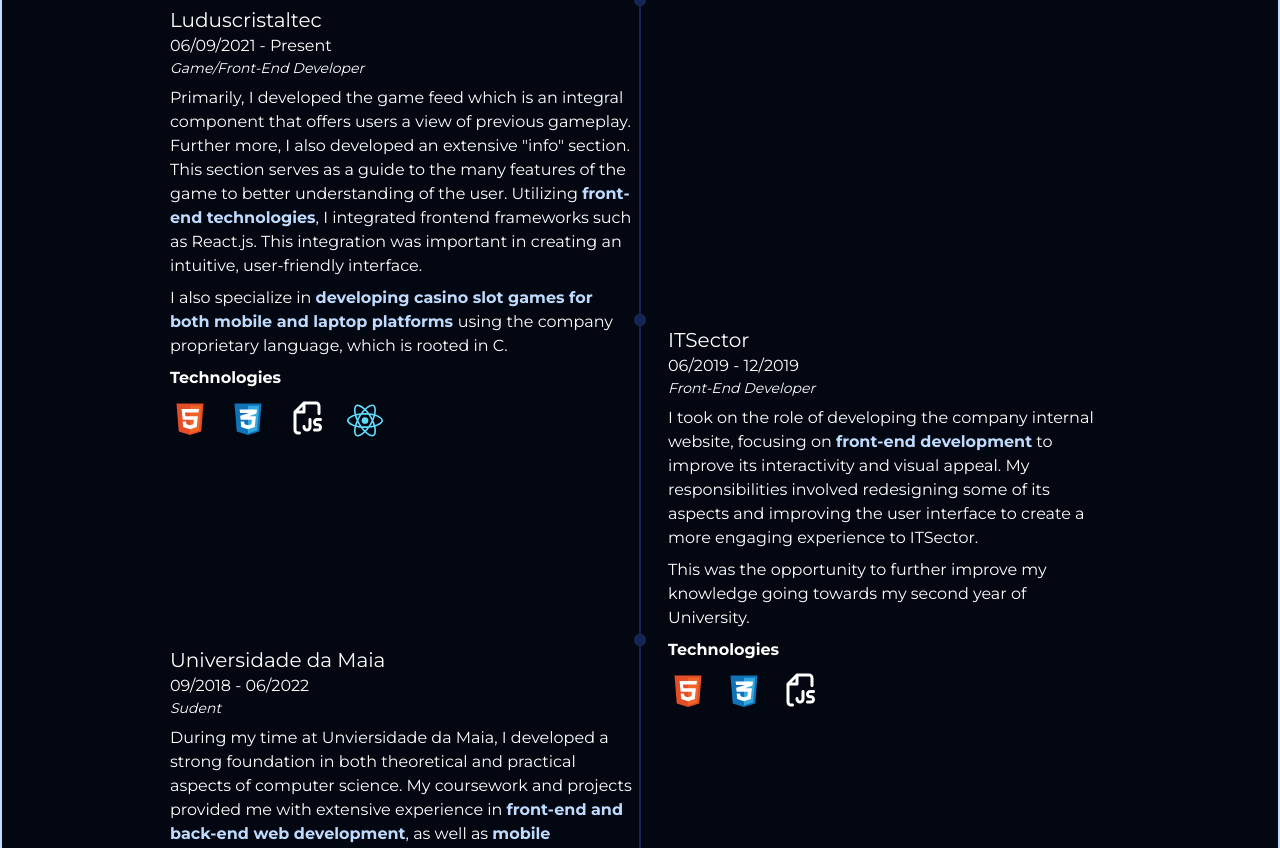
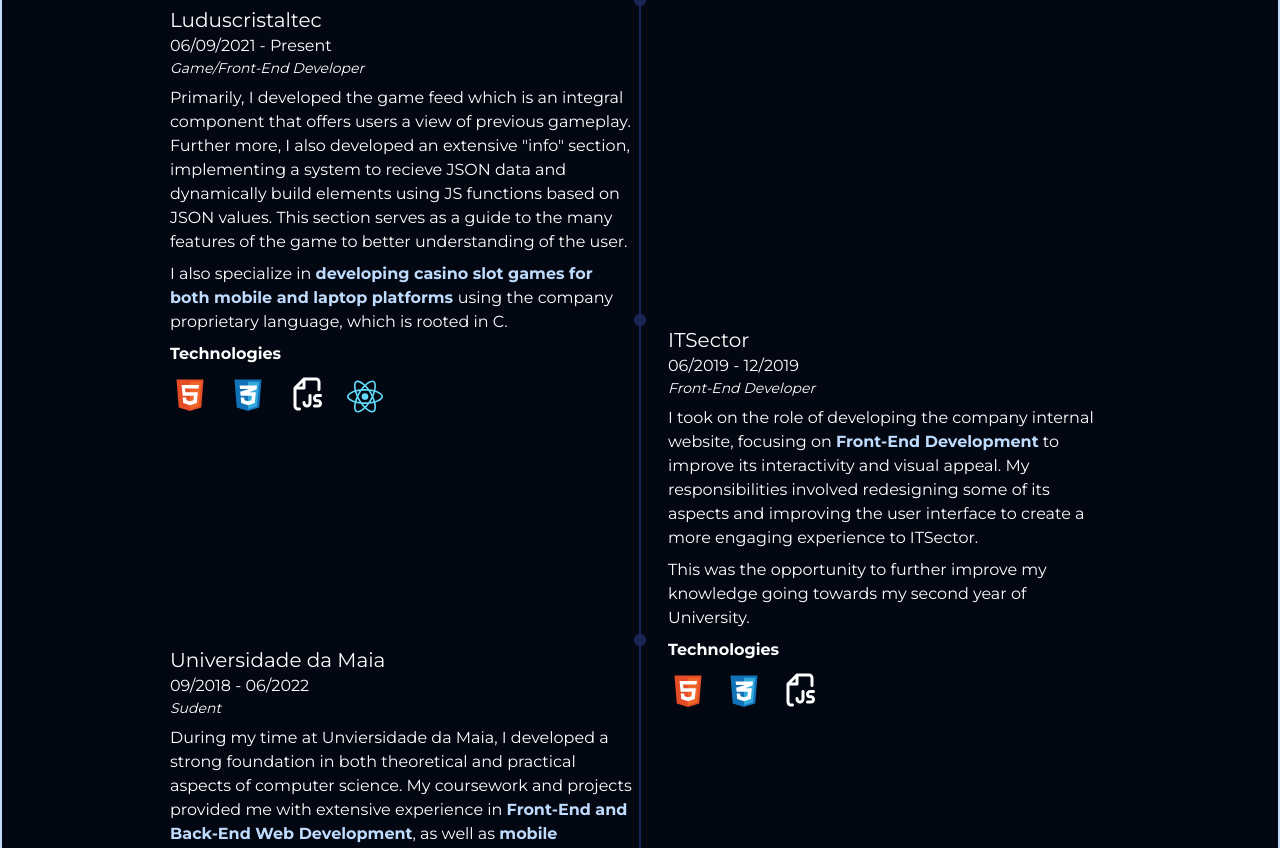
Before and after one commit to danielferreira-dias/my-portfolio-react-vite, a React (Vite) app: page / in a window 1280 px wide. Shown: the part 2292-3140 px from the top of the page. Built offline with nearby package versions, Linux system fonts and the light colour scheme.

Commit message:
Changed a few things to the text

```diff
--- a/src/App.jsx
+++ b/src/App.jsx
@@ -79,7 +79,7 @@
   }
 
   return (
-    <div className="flex flex-col pt-2 font-montserrat border-2 border-blue-200">
+    <div className="flex flex-col pt-2 font-montserrat border-2 border-blue-200 transition duration-300 ease-in">
       <Navbar onDataFromChild={handleDataFromChild} scrollToSection={scrollToSection} refs={{ skillsRef, experienceRef, portfolioRef }}></Navbar>
 
       <section className={`w-full h-screen px-5 sm:px-10 xl:px-40 2xl:px-64  ${dataFromChild ? ' transition-colors duration-300 ease-in-out text-white' : ' transition-colors duration-300 ease-in-out text-black'}`}>
--- a/src/Loader.css
+++ b/src/Loader.css
@@ -8,7 +8,7 @@
   }
 
   .loader {
-    @apply w-32 h-5 rounded-full relative border-2;
+    @apply w-32 h-5 2xl:w-64 2xl:h-10 rounded-full relative border-2;
     border-color: #514b82;
     color: #514b82;
   }
--- a/src/Sections/About.jsx
+++ b/src/Sections/About.jsx
@@ -15,7 +15,7 @@
                         However, I am now looking to transition into the another area which is <span className="text-primary font-semibold">Full Stack Web Development or Artificial Intelligence</span>.
                     </p>
                     <p className="text-lg lg:text-xl xl:text-2xl leading-relaxed text-left" >
-                        Regarding <span className="text-primary font-semibold"> Web Development </span>, I have already gained some experience in this area, working on various projects that have allowed me to apply my skills.
+                        Regarding <span className="text-primary font-semibold"> Web Development </span>, I have already gained some experience in this area, working on various projects academically wise.
                         I am currently committed to expanding my knowledge in Full Stack Development, continuously learning and staying up-to-date with the latest trends and best practices.
                     </p>
                     <p className="text-lg lg:text-xl xl:text-2xl leading-relaxed text-left">
--- a/src/Sections/Experience.jsx
+++ b/src/Sections/Experience.jsx
@@ -87,13 +87,14 @@
                         </div>
                         <div className='flex flex-col gap-y-2'>
                             <p className='mt-2'> Primarily, I developed the game feed which is an integral component that offers users a view of previous gameplay.
-                                Further more, I also developed an extensive "info" section. This section serves as a guide to the many features of the
-                                game to better understanding of the user. Utilizing <span className="text-primary font-semibold">front-end technologies</span>, I integrated frontend frameworks such as React.js.
-                                This integration was important in creating an intuitive, user-friendly interface.
+                                Further more, I also developed an extensive "info" section, implementing a system to recieve JSON data and dynamically build elements using JS functions based on JSON values. This section serves as a guide to the many features of the
+                                game to better understanding of the user.
                             </p>
                             <p>I also specialize in <span className="text-primary font-semibold"> developing casino slot games for both mobile and laptop platforms </span> using the
-                                company proprietary language, which is rooted in C.</p>
-                        </div>                        <div className='flex flex-col w-full h-fit '>
+                                company proprietary language, which is rooted in C.
+                            </p>
+                        </div>
+                        <div className='flex flex-col w-full h-fit '>
                             <p className='font-bold mt-2'>Technologies</p>
                             <div className='flex flex-row flex-wrap w-full h-9  p-0.5 gap-2 mt-2'>
                                 {thirdExperience.map((skill, index) => (
@@ -124,7 +125,7 @@
                             <p className='text-sm italic'>Front-End Developer</p>
                         </div>
                         <div className='flex flex-col gap-y-2'>
-                            <p className='mt-2'> I took on the role of developing the company internal website, focusing on <span className="text-primary font-semibold">front-end development</span> to improve its
+                            <p className='mt-2'> I took on the role of developing the company internal website, focusing on <span className="text-primary font-semibold">Front-End Development</span> to improve its
                                 interactivity and visual appeal. My responsibilities involved redesigning some of its aspects and improving the user
                                 interface to create a more engaging experience to ITSector. </p>
                             <p>This was the opportunity to further improve my knowledge going towards my second year of University.</p>
@@ -160,7 +161,7 @@
                         </div>
                         <div className='flex flex-col gap-y-2'>
                             <p className='mt-2'> During my time at Unviersidade da Maia, I developed a strong foundation in both theoretical and practical aspects of computer science.
-                                My coursework and projects provided me with extensive experience in <span className="text-primary font-semibold">front-end and back-end web development</span>,
+                                My coursework and projects provided me with extensive experience in <span className="text-primary font-semibold">Front-End and Back-End Web Development</span>,
                                 as well as <span className="text-primary font-semibold">mobile application development.</span></p>
                             <p className='mt-2'> Key academic Coursework included Operating Systems, Discrete Mathematics, Object-Oriented Programming.  </p>
                         </div>                        <div className='flex flex-col w-full h-fit'>
@@ -192,9 +193,8 @@
                             </div>
                             <div className='flex flex-col gap-y-2'>
                                 <p className='mt-2'> Primarily, I developed the game feed which is an integral component that offers users a view of previous gameplay.
-                                    Further more, I also developed an extensive "info" section. This section serves as a guide to the many features of the
-                                    game to better understanding of the user. Utilizing <span className="text-primary font-semibold">front-end technologies</span>, I integrated frontend frameworks such as React.js.
-                                    This integration was important in creating an intuitive, user-friendly interface.
+                                    Further more, I also developed an extensive "info" section, implementing a system to recieve JSON data and dynamically build elements using JS functions based on JSON values. This section serves as a guide to the many features of the
+                                    game to better understanding of the user.
                                 </p>
                                 <p>I also specialize in <span className="text-primary font-semibold"> developing casino slot games for both mobile and laptop platforms </span> using the
                                     company proprietary language, which is rooted in C.</p>
@@ -239,7 +239,7 @@
                                 <p className='text-sm italic'>Front-End Developer</p>
                             </div>
                             <div className='flex flex-col gap-y-2'>
-                                <p className='mt-2'> I took on the role of developing the company internal website, focusing on <span className="text-primary font-semibold">front-end development</span> to improve its
+                                <p className='mt-2'> I took on the role of developing the company internal website, focusing on <span className="text-primary font-semibold">Front-End Development</span> to improve its
                                     interactivity and visual appeal. My responsibilities involved redesigning some of its aspects and improving the user
                                     interface to create a more engaging experience to ITSector. </p>
                                 <p>This was the opportunity to further improve my knowledge going towards my second year of University.</p>
@@ -271,7 +271,7 @@
                             </div>
                             <div className='flex flex-col gap-y-2'>
                                 <p className='mt-2'> During my time at Unviersidade da Maia, I developed a strong foundation in both theoretical and practical aspects of computer science.
-                                    My coursework and projects provided me with extensive experience in <span className="text-primary font-semibold">front-end and back-end web development</span>,
+                                    My coursework and projects provided me with extensive experience in <span className="text-primary font-semibold">Front-End and Back-End Web Development</span>,
                                     as well as <span className="text-primary font-semibold">mobile application development.</span></p>
                                 <p className='mt-2'> Key academic Coursework included Operating Systems, Discrete Mathematics, Object-Oriented Programming.  </p>
                             </div>
```
